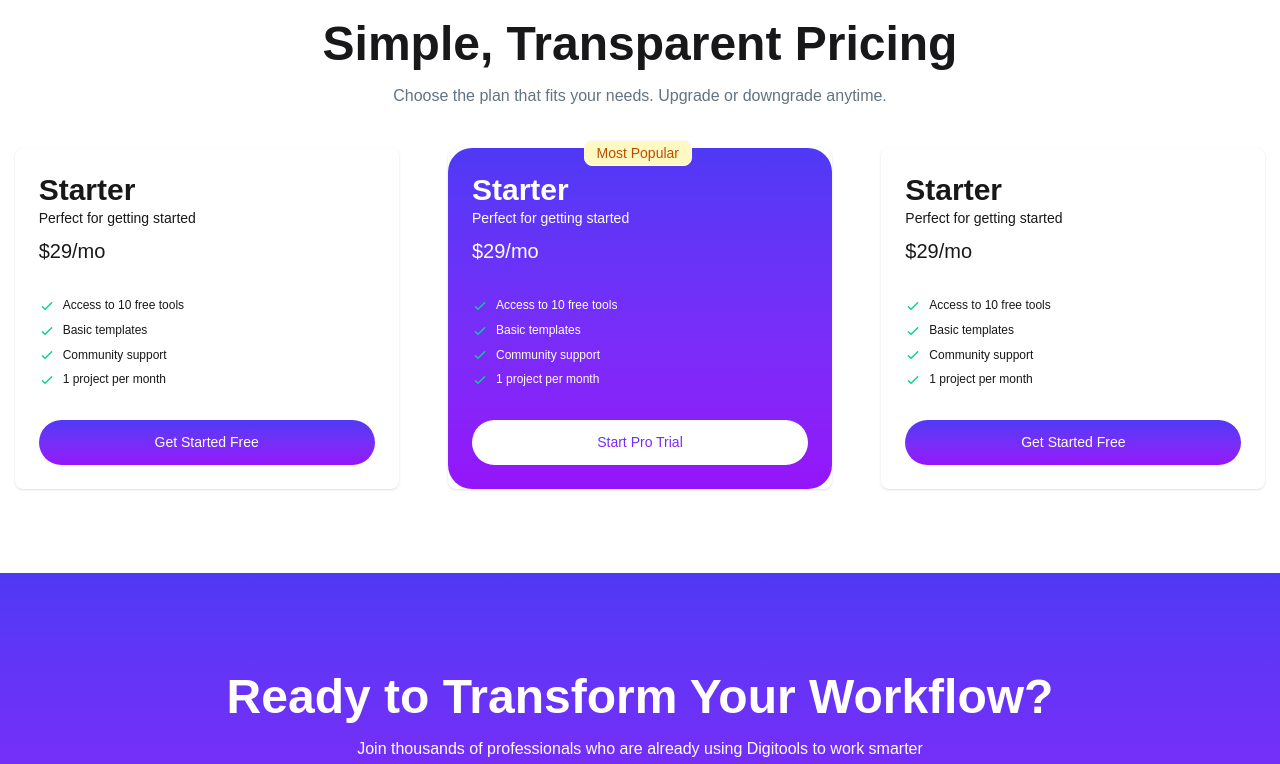
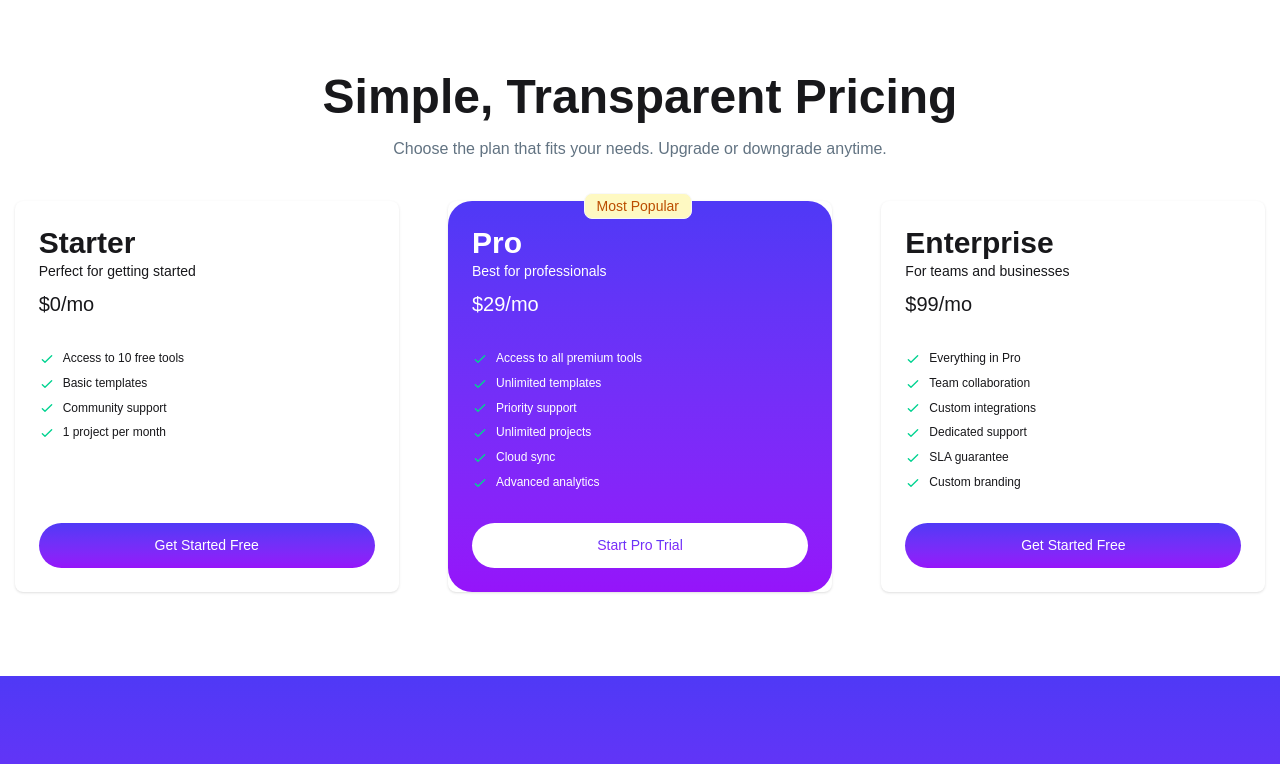
Before and after one commit to saumel-dev/DigiTools-Platform, a React (Vite) app in the folder digitools-platform/: page / in a window 1280 px wide. Shown: the part 2991-3755 px from the top of the page. Built offline with nearby package versions, Linux system fonts and the light colour scheme.

Commit message:
footer section created

```diff
--- a/digitools-platform/src/Components/Footer/Footer.jsx
+++ b/digitools-platform/src/Components/Footer/Footer.jsx
@@ -10,7 +10,7 @@
                     <h1 className='font-bold text-4xl'>DigiTools</h1>
                     <p className='max-w-90 text-[#c5d0d9] '>Premium digital tools for creators, professionals, and businesses. Work smarter with our suite of powerful tools.</p>
                 </div>
-                <div className='grid grid-cols-3 xl:grid-cols-4 gap-20 text-center xl:text-start'>
+                <div className='grid grid-cols-2 md:grid-cols-3 xl:grid-cols-4 gap-10  md:gap-20 text-center xl:text-start'>
                     <div className='space-y-4 text-[#c5d0d9]'>
                         <h1 className='text-xl text-white'>Product</h1>
                         <p>Features</p>
@@ -44,9 +44,9 @@
             </div>
             <div className='container mx-auto pb-5'>
                 <hr className='h-px border-0 bg-gray-400' />
-                <div className='flex flex-wrap justify-center xl:justify-between text-center text-[#cdc6c6ca] pt-10'>
+                <div className='flex flex-col xl:flex-row justify-center xl:justify-between text-center text-[#cdc6c6ca] pt-10'>
                     <p>© 2026 Digitools. All rights reserved.</p>
-                    <div className='flex gap-5 text-[#cdc6c6ca]'>
+                    <div className='flex gap-5 justify-center text-[#cdc6c6ca]'>
                         <p>Privacy Policy</p>
                         <p>Terms of Service</p>
                         <p>Cookies</p>
--- a/digitools-platform/src/Components/Pricing_section/Pricing_section.jsx
+++ b/digitools-platform/src/Components/Pricing_section/Pricing_section.jsx
@@ -14,8 +14,8 @@
                             <h2 className="text-3xl font-bold">Starter</h2>
                             <p>Perfect for getting started</p>
                         </div>
-                            <span className="text-xl">$29/mo</span>
-                        <ul className="mt-6 flex flex-col gap-2 text-xs">
+                            <span className="text-xl">$0/mo</span>
+                        <ul className="mt-6 flex flex-col gap-2 text-xs grow">
                             <li>
                                 <svg xmlns="http://www.w3.org/2000/svg" className="size-4 me-2 inline-block text-success" fill="none" viewBox="0 0 24 24" stroke="currentColor"><path strokeLinecap="round" strokeLinejoin="round" strokeWidth="2" d="M5 13l4 4L19 7" /></svg>
                                 <span>Access to 10 free tools</span>
@@ -42,26 +42,34 @@
                         <span className={`badge text-[#BB4D00] bg-yellow-100 badge-xs text-[14px] px-3 py-3 absolute right-35 -top-2 `}>Most Popular</span>
                     <div className="card-body rounded-3xl bg-linear-to-b from-[#4F39F6] to-[#9514FA]">
                         <div className="flex flex-col justify-between">
-                            <h2 className="text-3xl font-bold">Starter</h2>
-                            <p>Perfect for getting started</p>
+                            <h2 className="text-3xl font-bold">Pro</h2>
+                            <p>Best for professionals</p>
                         </div>
                             <span className="text-xl">$29/mo</span>
-                        <ul className="mt-6 flex flex-col gap-2 text-xs">
+                        <ul className="mt-6 flex flex-col gap-2 text-xs grow">
                             <li>
                                 <svg xmlns="http://www.w3.org/2000/svg" className="size-4 me-2 inline-block text-success" fill="none" viewBox="0 0 24 24" stroke="currentColor"><path strokeLinecap="round" strokeLinejoin="round" strokeWidth="2" d="M5 13l4 4L19 7" /></svg>
-                                <span>Access to 10 free tools</span>
+                                <span>Access to all premium tools</span>
                             </li>
                             <li>
                                 <svg xmlns="http://www.w3.org/2000/svg" className="size-4 me-2 inline-block text-success" fill="none" viewBox="0 0 24 24" stroke="currentColor"><path strokeLinecap="round" strokeLinejoin="round" strokeWidth="2" d="M5 13l4 4L19 7" /></svg>
-                                <span>Basic templates</span>
+                                <span>Unlimited templates</span>
                             </li>
                             <li>
                                 <svg xmlns="http://www.w3.org/2000/svg" className="size-4 me-2 inline-block text-success" fill="none" viewBox="0 0 24 24" stroke="currentColor"><path strokeLinecap="round" strokeLinejoin="round" strokeWidth="2" d="M5 13l4 4L19 7" /></svg>
-                                <span>Community support</span>
+                                <span>Priority support</span>
                             </li>
                             <li>
                                 <svg xmlns="http://www.w3.org/2000/svg" className="size-4 me-2 inline-block text-success" fill="none" viewBox="0 0 24 24" stroke="currentColor"><path strokeLinecap="round" strokeLinejoin="round" strokeWidth="2" d="M5 13l4 4L19 7" /></svg>
-                                <span>1 project per month</span>
+                                <span>Unlimited projects</span>
+                            </li>
+                            <li>
+                                <svg xmlns="http://www.w3.org/2000/svg" className="size-4 me-2 inline-block text-success" fill="none" viewBox="0 0 24 24" stroke="currentColor"><path strokeLinecap="round" strokeLinejoin="round" strokeWidth="2" d="M5 13l4 4L19 7" /></svg>
+                                <span>Cloud sync</span>
+                            </li>
+                            <li>
+                                <svg xmlns="http://www.w3.org/2000/svg" className="size-4 me-2 inline-block text-success" fill="none" viewBox="0 0 24 24" stroke="currentColor"><path strokeLinecap="round" strokeLinejoin="round" strokeWidth="2" d="M5 13l4 4L19 7" /></svg>
+                                <span>Advanced analytics</span>
                             </li>
                         </ul>
                         <div className="mt-6">
@@ -72,26 +80,34 @@
                 <div className="card w-96 bg-base-100 shadow-sm hover:-translate-y-3 transition-all">
                     <div className="card-body rounded-3xl">
                         <div className="flex flex-col justify-between">
-                            <h2 className="text-3xl font-bold">Starter</h2>
-                            <p>Perfect for getting started</p>
+                            <h2 className="text-3xl font-bold">Enterprise</h2>
+                            <p>For teams and businesses</p>
                         </div>
-                            <span className="text-xl">$29/mo</span>
-                        <ul className="mt-6 flex flex-col gap-2 text-xs">
+                            <span className="text-xl">$99/mo</span>
+                        <ul className="mt-6 flex flex-col gap-2 text-xs grow">
                             <li>
                                 <svg xmlns="http://www.w3.org/2000/svg" className="size-4 me-2 inline-block text-success" fill="none" viewBox="0 0 24 24" stroke="currentColor"><path strokeLinecap="round" strokeLinejoin="round" strokeWidth="2" d="M5 13l4 4L19 7" /></svg>
-                                <span>Access to 10 free tools</span>
+                                <span>Everything in Pro</span>
                             </li>
                             <li>
                                 <svg xmlns="http://www.w3.org/2000/svg" className="size-4 me-2 inline-block text-success" fill="none" viewBox="0 0 24 24" stroke="currentColor"><path strokeLinecap="round" strokeLinejoin="round" strokeWidth="2" d="M5 13l4 4L19 7" /></svg>
-                                <span>Basic templates</span>
+                                <span>Team collaboration</span>
                             </li>
                             <li>
                                 <svg xmlns="http://www.w3.org/2000/svg" className="size-4 me-2 inline-block text-success" fill="none" viewBox="0 0 24 24" stroke="currentColor"><path strokeLinecap="round" strokeLinejoin="round" strokeWidth="2" d="M5 13l4 4L19 7" /></svg>
-                                <span>Community support</span>
+                                <span>Custom integrations</span>
                             </li>
                             <li>
                                 <svg xmlns="http://www.w3.org/2000/svg" className="size-4 me-2 inline-block text-success" fill="none" viewBox="0 0 24 24" stroke="currentColor"><path strokeLinecap="round" strokeLinejoin="round" strokeWidth="2" d="M5 13l4 4L19 7" /></svg>
-                                <span>1 project per month</span>
+                                <span>Dedicated support</span>
+                            </li>
+                            <li>
+                                <svg xmlns="http://www.w3.org/2000/svg" className="size-4 me-2 inline-block text-success" fill="none" viewBox="0 0 24 24" stroke="currentColor"><path strokeLinecap="round" strokeLinejoin="round" strokeWidth="2" d="M5 13l4 4L19 7" /></svg>
+                                <span>SLA guarantee</span>
+                            </li>
+                            <li>
+                                <svg xmlns="http://www.w3.org/2000/svg" className="size-4 me-2 inline-block text-success" fill="none" viewBox="0 0 24 24" stroke="currentColor"><path strokeLinecap="round" strokeLinejoin="round" strokeWidth="2" d="M5 13l4 4L19 7" /></svg>
+                                <span>Custom branding</span>
                             </li>
                         </ul>
                         <div className="mt-6">
--- a/digitools-platform/src/Components/Products/Carts.jsx
+++ b/digitools-platform/src/Components/Products/Carts.jsx
@@ -21,7 +21,7 @@
                 : tagType === 'best-seller' ? 'text-[#BB4D00] bg-yellow-100' : '';
     return (
         <>
-            <div className="card w-96 bg-base-100 shadow-md">
+            <div className="card w-full max-w-md md:max-w-sm bg-base-100 shadow-md">
                 <div className="card-body relative hover:-translate-y-2 transition-all">
                     <span className={`badge ${tagStyle} badge-xs text-[14px] px-3 py-2 absolute right-5`}>{tag}</span>
                     <div className="mt-6 border border-base-300 rounded-full flex items-center justify-center w-14 h-14">
```
